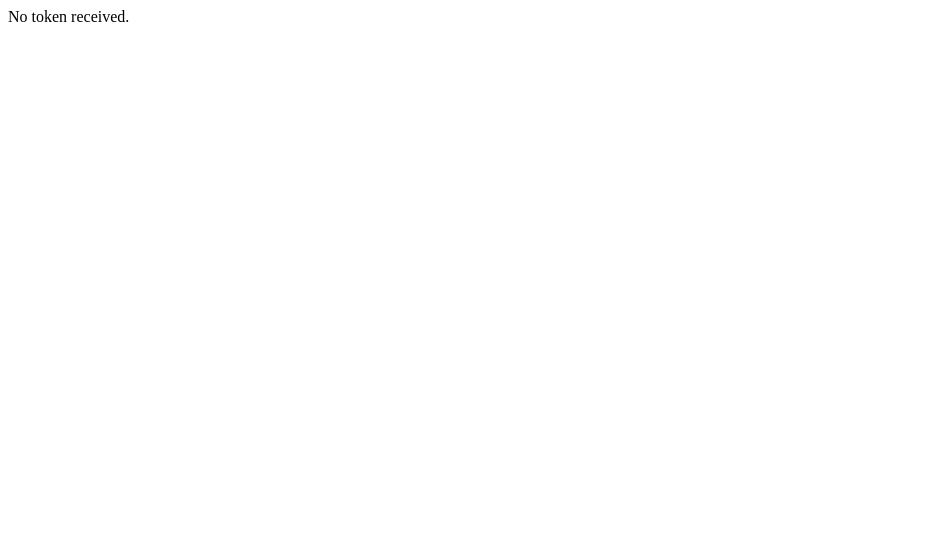
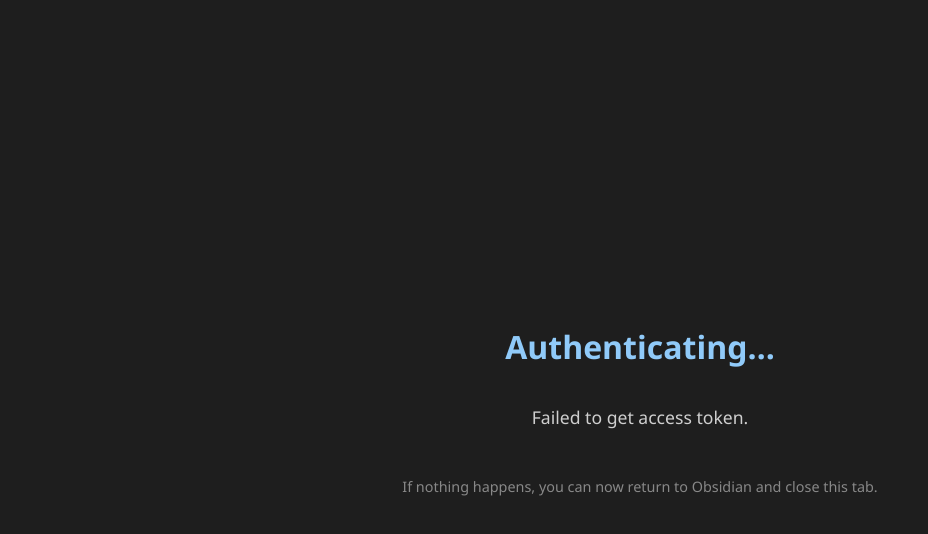
Before and after one commit to Santhosh-Balaguru/OGDS-Redirect, a plain HTML site: page index.html in a window 1280 px wide. Shown: the whole page, without its empty margins (0-928 px from the left). Drawn offline with Linux system fonts and the light colour scheme.

Commit message:
Update index.html

```diff
--- a/index.html
+++ b/index.html
@@ -1,15 +1,74 @@
 <!DOCTYPE html>
-<html>
-  <head><title>Redirecting...</title></head>
-  <body>
-    <script>
-      const params = new URLSearchParams(location.hash.substring(1));
-      const token = params.get("access_token");
-      if (token) {
-        location.href = `obsidian://drive-auth?access_token=${token}`;
+<html lang="en">
+<head>
+  <meta charset="UTF-8" />
+  <meta name="viewport" content="width=device-width, initial-scale=1.0"/>
+  <title>Redirecting to Obsidian</title>
+  <style>
+    body {
+      background: #1e1e1e;
+      color: #e0e0e0;
+      font-family: 'Segoe UI', sans-serif;
+      display: flex;
+      flex-direction: column;
+      align-items: center;
+      justify-content: center;
+      height: 100vh;
+      margin: 0;
+      text-align: center;
+    }
+
+    h1 {
+      color: #90caf9;
+    }
+
+    .status {
+      margin-top: 1rem;
+      font-size: 1.1rem;
+      color: #cfcfcf;
+    }
+
+    .loading {
+      margin-top: 2rem;
+      border: 4px solid #444;
+      border-top: 4px solid #90caf9;
+      border-radius: 50%;
+      width: 40px;
+      height: 40px;
+      animation: spin 1s linear infinite;
+    }
+
+    @keyframes spin {
+      0% { transform: rotate(0deg); }
+      100% { transform: rotate(360deg); }
+    }
+
+    footer {
+      margin-top: 3rem;
+      font-size: 0.9rem;
+      color: #888;
+    }
+  </style>
+</head>
+<body>
+  <h1>Authenticating…</h1>
+  <div class="status">Redirecting back to Obsidian</div>
+  <div class="loading"></div>
+  <footer>If nothing happens, you can now return to Obsidian and close this tab.</footer>
+
+  <script>
+    (function() {
+      const hashParams = new URLSearchParams(location.hash.substring(1));
+      const accessToken = hashParams.get("access_token");
+
+      if (accessToken) {
+        const redirectUrl = `obsidian://drive-auth?access_token=${accessToken}`;
+        location.href = redirectUrl;
       } else {
-        document.body.textContent = "No token received.";
+        document.querySelector(".status").textContent = "Failed to get access token.";
+        document.querySelector(".loading").style.display = "none";
       }
-    </script>
-  </body>
+    })();
+  </script>
+</body>
 </html>
```
